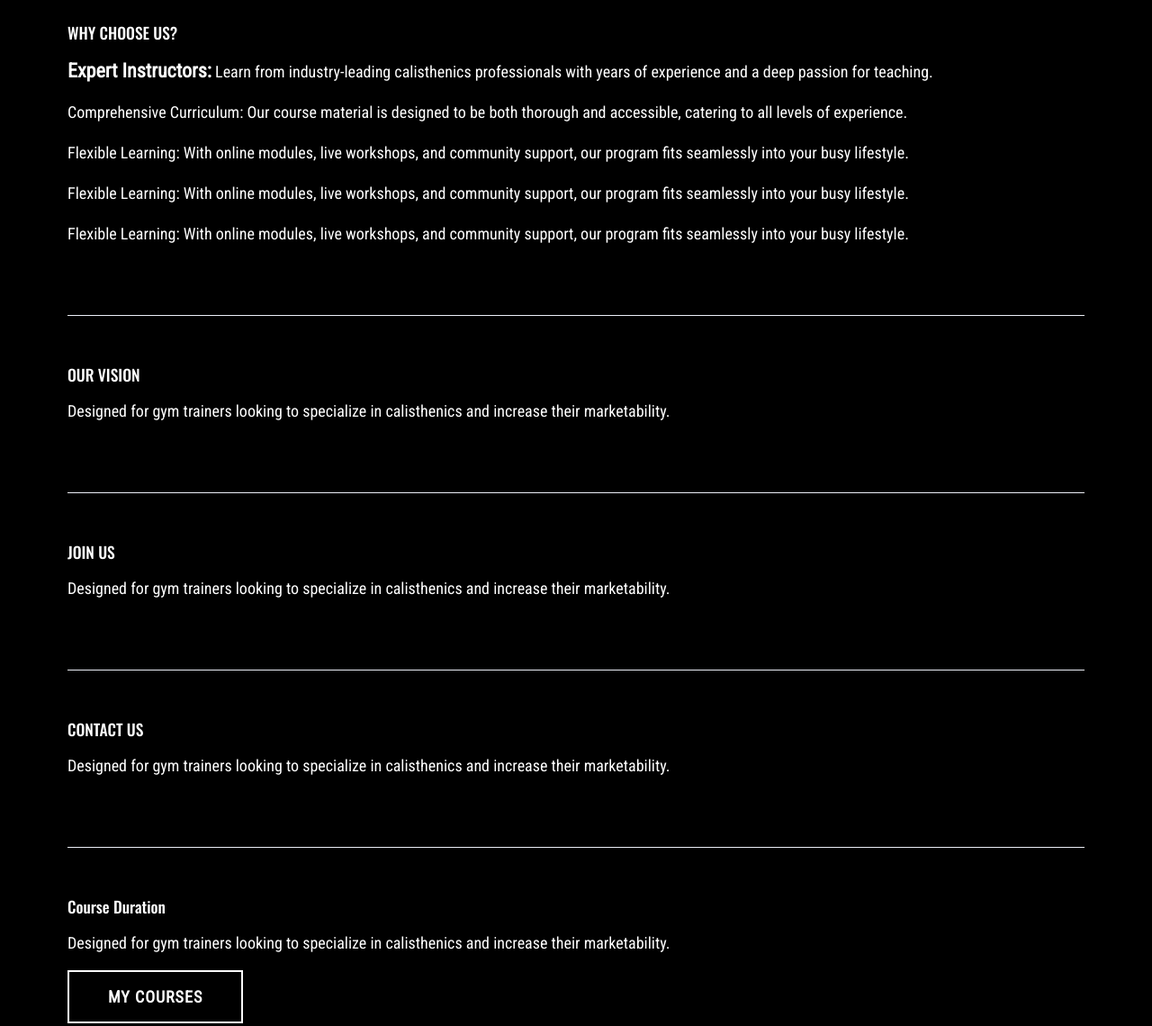
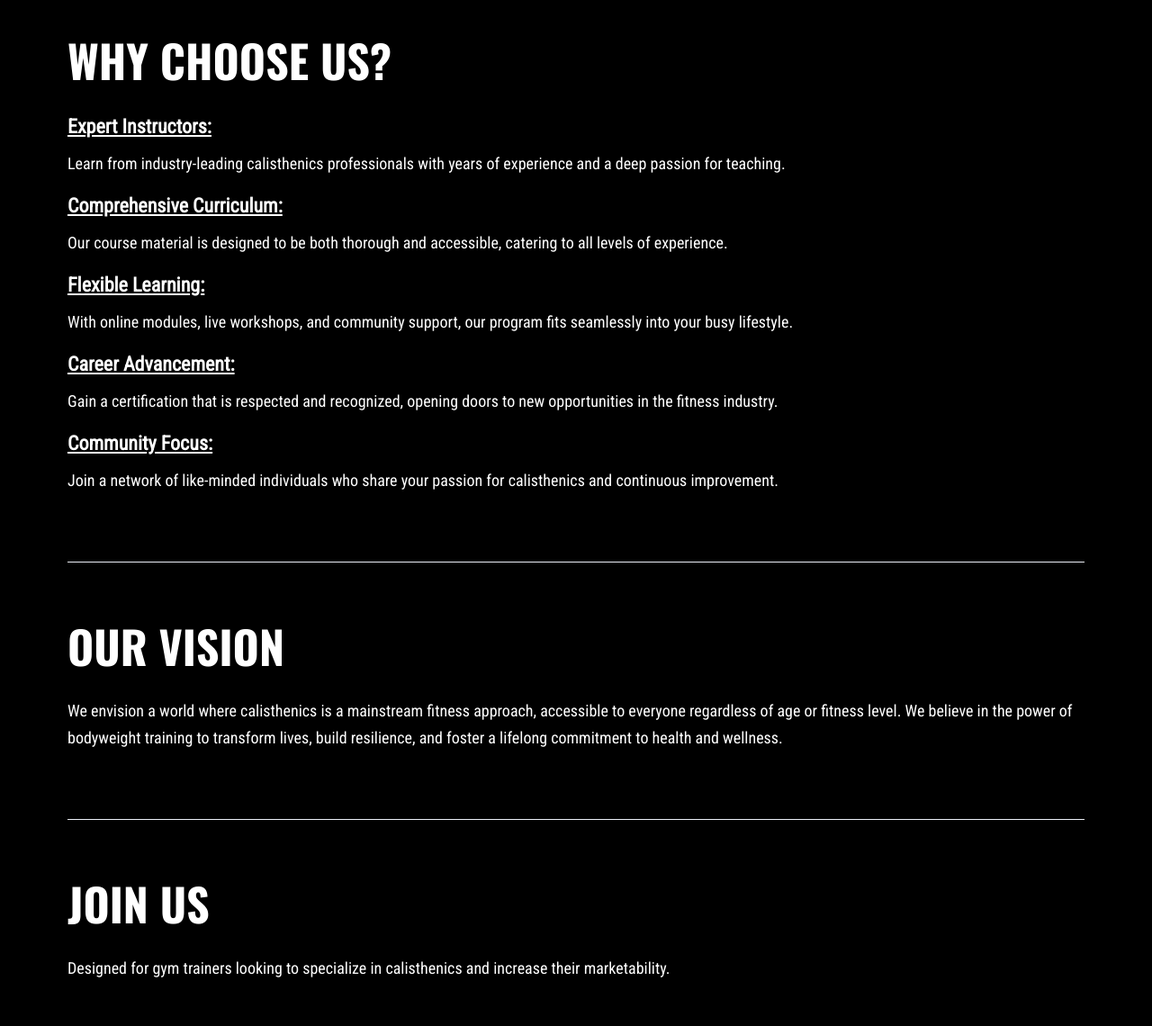
Before and after one commit to AdityaSharda1/CSFA, a plain HTML site: page courses.html in a window 1280 px wide. Shown: the part 1580-2720 px from the top of the page at 90% size. Drawn offline with nearby package versions, Linux system fonts and the light colour scheme.

Commit message:
Update courses.html

```diff
--- a/courses.html
+++ b/courses.html
@@ -25,6 +25,38 @@
     <link rel="stylesheet" href="assets/css/nice-select.css">
     <link rel="stylesheet" href="assets/css/style.css">
     <style>
+        .main-heading:hover {
+    color: #ff6347; /* Change text color on hover */
+    text-decoration-color: #ff6347; /* Change underline color on hover */
+  }
+        .main-heading{
+            font-size: 50px;
+    line-height: 1.5;
+    font-weight: bold;
+    margin-bottom: 10px; /* Space between subheading and text */
+    display: block; /* Ensure the subheading is on its own line */
+    transition: color 0.3s ease, text-decoration-color 0.3s ease; /* Smooth transition for hover effects */
+        }
+     .subheading {
+    font-size: 22px;
+    line-height: 1.5;
+    font-weight: bold;
+    text-decoration: underline;
+    margin-bottom: 10px; /* Space between subheading and text */
+    display: block; /* Ensure the subheading is on its own line */
+    transition: color 0.3s ease, text-decoration-color 0.3s ease; /* Smooth transition for hover effects */
+  }
+
+  .subheading:hover {
+    color: #ff6347; /* Change text color on hover */
+    text-decoration-color: #ff6347; /* Change underline color on hover */
+  }
+
+  .content {
+    margin-bottom: 20px; /* Space between paragraphs */
+    padding-left: 10px; /* Optional: Indent the paragraph text for a cleaner look */
+  }
+
         .whatsapp{
             position: fixed;
             bottom: 90px;
@@ -176,8 +208,14 @@
                         <!-- section tittle -->
                         <div class="section-tittle2 mb-20 wow fadeInUp" data-wow-duration="1s" data-wow-delay=".3s">
                             <div class="front-text">
-                                <h2 class="">Our Certification Programs</h2>
-                                <h1>PROGRAM DETAILS
+                                <h2 class="main-heading">Our Certification Programs</h2>
+                                <p>Designed for gym trainers looking to specialize in calisthenics and increase their
+                                    marketability.</p>
+                                    <br>
+                                    <br>
+                                    <hr>
+                                    <br>
+                                <h1 class="main-heading pt-10 pb-10">HOW TO GET CERTIHED?
                                 </h1>
                                 <p>Designed for gym trainers looking to specialize in calisthenics and increase their
                                     marketability.</p>
@@ -185,58 +223,49 @@
                                     <br>
                                     <hr>
                                     <br>
-                                <h3 class="pt-10 pb-10">HOW TO GET CERTIHED?
-                                </h3>
+                                    <div class="why-choose-us">
+                                        <div class="overlay"></div>
+                                        <div class="why-choose-us-content">
+                                          <h1 class="main-heading pt-10 pb-10">WHY CHOOSE US?</h1>
+                                          <p class="content4"><span class="subheading">Expert Instructors:</span> Learn from industry-leading calisthenics professionals with years of experience and a deep passion for teaching.</p>
+                                          <p class="content4"><span class="subheading">Comprehensive Curriculum:</span> Our course material is designed to be both thorough and accessible, catering to all levels of experience.</p>
+                                          <p class="content4"><span class="subheading">Flexible Learning:</span> With online modules, live workshops, and community support, our program fits seamlessly into your busy lifestyle.</p>
+                                          <p class="content4"><span class="subheading">Career Advancement:</span> Gain a certification that is respected and recognized, opening doors to new opportunities in the fitness industry.</p>
+                                          <p class="content4"><span class="subheading">Community Focus:</span> Join a network of like-minded individuals who share your passion for calisthenics and continuous improvement.</p>
+                                        </div>
+                                      </div>
+
+                                    <br>
+                                    <br>
+                                    <hr>
+                                    <br>
+                                <h1 class="main-heading pt-10 pb-10">OUR VISION
+                                </h1>
+                                <p>We envision a world where calisthenics is a mainstream fitness approach, accessible to everyone regardless of age or fitness level. We believe in the power of bodyweight training to transform lives, build resilience, and foster a lifelong commitment to health and wellness.
+                                </p>
+                                    <br>
+                                    <br>
+                                    <hr>
+                                    <br>
+                                <h1 class="main-heading pt-10 pb-10">JOIN US
+                                </h1>
                                 <p>Designed for gym trainers looking to specialize in calisthenics and increase their
                                     marketability.</p>
                                     <br>
                                     <br>
                                     <hr>
                                     <br>
-                                <h3 class="pt-10 pb-10">WHY CHOOSE US?
-                                </h3>
-                                <p><span style="font-size: 22px; line-height: 1.5; font-weight: bold;"> Expert Instructors:</span>  Learn from industry-leading calisthenics professionals with years of experience and a deep passion for teaching.
-                                </p>
-                                <p> Comprehensive Curriculum: Our course material is designed to be both thorough and accessible, catering to all levels of experience.
-                                </p>
-                                <p>Flexible Learning: With online modules, live workshops, and community support, our program fits seamlessly into your busy lifestyle.
-                                </p>
-                                <p>Flexible Learning: With online modules, live workshops, and community support, our program fits seamlessly into your busy lifestyle.
-                                </p>
-                                <p>Flexible Learning: With online modules, live workshops, and community support, our program fits seamlessly into your busy lifestyle.
+                                <h1 class="main-heading pt-10 pb-10">CONTACT US
+                                </h1>
+                                <p>Become part of our vibrant community and start your journey to becoming a certified calisthenics trainer. Whether you're a fitness professional looking to expand your expertise or a beginner eager to dive into the world of calisthenics, CSFA is here to support you every step of the way.
                                 </p>
                                     <br>
                                     <br>
                                     <hr>
                                     <br>
-                                <h3 class="pt-10 pb-10">OUR VISION
-                                </h3>
-                                <p>Designed for gym trainers looking to specialize in calisthenics and increase their
-                                    marketability.</p>
-                                    <br>
-                                    <br>
-                                    <hr>
-                                    <br>
-                                <h3 class="pt-10 pb-10">JOIN US
-                                </h3>
-                                <p>Designed for gym trainers looking to specialize in calisthenics and increase their
-                                    marketability.</p>
-                                    <br>
-                                    <br>
-                                    <hr>
-                                    <br>
-                                <h3 class="pt-10 pb-10">CONTACT US
-                                </h3>
-                                <p>Designed for gym trainers looking to specialize in calisthenics and increase their
-                                    marketability.</p>
-                                    <br>
-                                    <br>
-                                    <hr>
-                                    <br>
-                                <h3 class="pt-10 pb-10">Course Duration
-                                </h3>
-                                <p>Designed for gym trainers looking to specialize in calisthenics and increase their
-                                    marketability.</p>
+                                <h1 class="main-heading pt-10 pb-10">Course Duration
+                                </h1>
+                                <p>For more information about our programs, please feel free to reach out. We’re here to help you achieve your fitness training goals.</p>
                                 <a href="courses.html" class="border-btn">My Courses</a>
                                 </div>
                                 </div>
```
